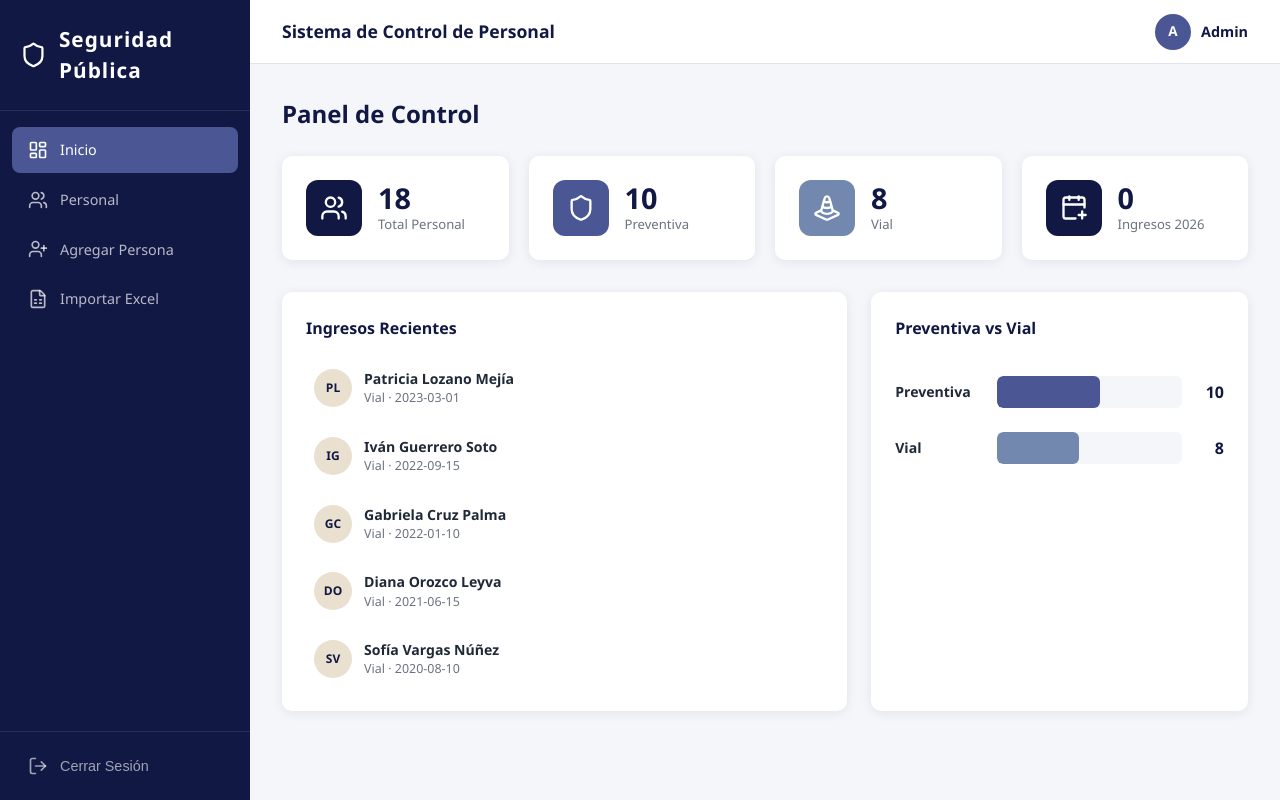
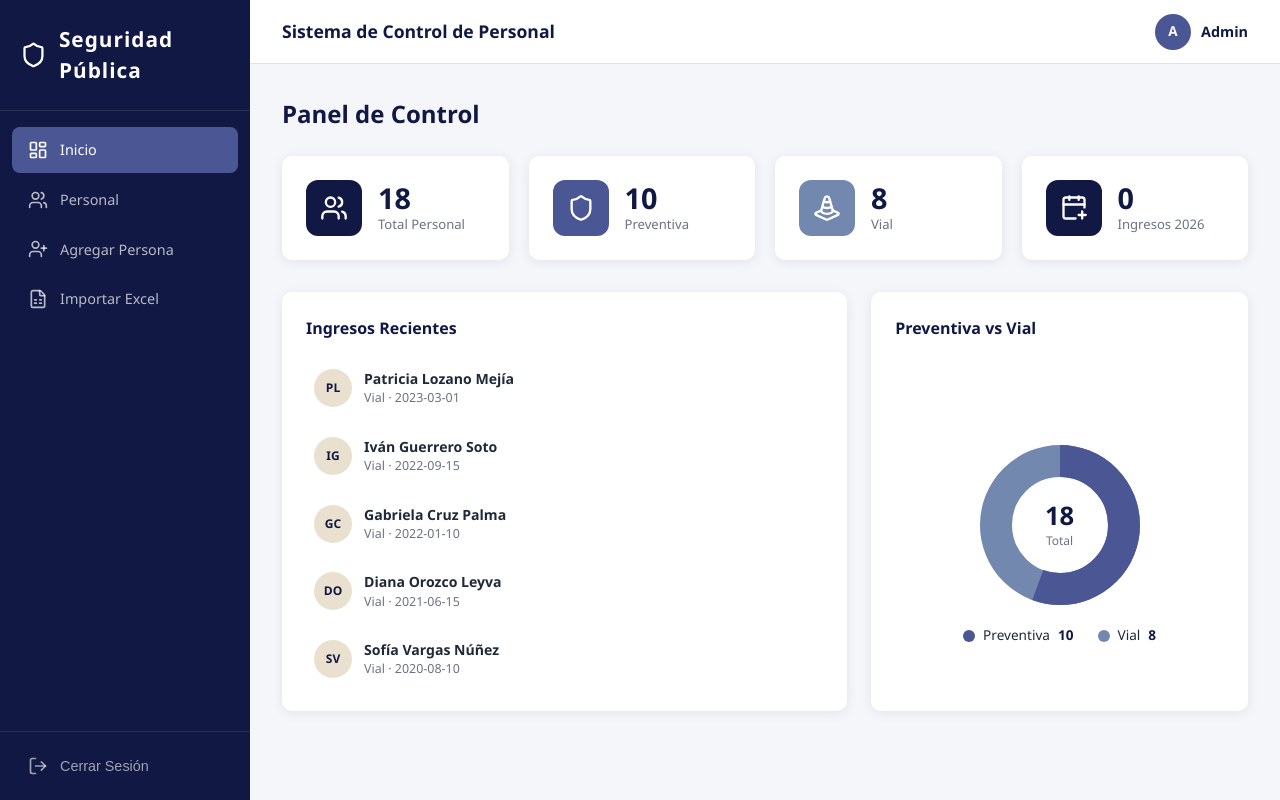
Before and after one commit to DiegoAragon13/Sistema_de_Control_policial, a React (Vite) app: page / in a window 1280 px wide. Both pictures are taken after typing "Sample", "Sample123" into the empty fields and a click on the button "Entrar". Built offline with nearby package versions, Linux system fonts and the light colour scheme.

Commit message:
Grafica de pizza Preventiva vs Vial centrada en la card

```diff
--- a/src/index.css
+++ b/src/index.css
@@ -464,6 +464,82 @@ body {
   font-weight: 700;
   color: var(--azul-oscuro);
   margin-bottom: 20px;
+}
+
+/* PIE CHART */
+.pie-chart-container {
+  display: flex;
+  flex-direction: column;
+  align-items: center;
+  justify-content: center;
+  padding: 16px 0;
+  height: 100%;
+}
+
+.pie-chart {
+  position: relative;
+  width: 160px;
+  height: 160px;
+  margin-bottom: 20px;
+}
+
+.pie-svg {
+  width: 100%;
+  height: 100%;
+}
+
+.pie-center {
+  position: absolute;
+  top: 50%;
+  left: 50%;
+  transform: translate(-50%, -50%);
+  text-align: center;
+  display: flex;
+  flex-direction: column;
+  align-items: center;
+}
+
+.pie-total {
+  font-size: 1.6rem;
+  font-weight: 800;
+  color: var(--azul-oscuro);
+  line-height: 1.2;
+}
+
+.pie-total-label {
+  font-size: 0.75rem;
+  color: var(--gris-texto);
+  font-weight: 500;
+}
+
+.pie-legend {
+  display: flex;
+  gap: 24px;
+}
+
+.pie-legend-item {
+  display: flex;
+  align-items: center;
+  gap: 8px;
+}
+
+.pie-dot {
+  width: 12px;
+  height: 12px;
+  border-radius: 50%;
+  flex-shrink: 0;
+}
+
+.pie-legend-text {
+  font-size: 0.85rem;
+  font-weight: 500;
+  color: var(--negro);
+}
+
+.pie-legend-value {
+  font-size: 0.85rem;
+  font-weight: 700;
+  color: var(--azul-oscuro);
 }
 
 .zone-list {
--- a/src/pages/Dashboard.jsx
+++ b/src/pages/Dashboard.jsx
@@ -76,26 +76,45 @@ function Dashboard({ personal }) {
 
         <div className="dashboard-card">
           <h3>Preventiva vs Vial</h3>
-          <div className="bar-chart">
-            <div className="bar-item">
-              <span className="bar-label">Preventiva</span>
-              <div className="bar-track">
-                <div
-                  className="bar-fill bar-fill-preventiva"
-                  style={{ width: `${(totalPreventiva / personal.length) * 100}%` }}
-                ></div>
+          <div className="pie-chart-container">
+            <div className="pie-chart">
+              <svg viewBox="0 0 200 200" className="pie-svg">
+                <circle
+                  cx="100"
+                  cy="100"
+                  r="80"
+                  fill="none"
+                  stroke="var(--azul-claro)"
+                  strokeWidth="40"
+                />
+                <circle
+                  cx="100"
+                  cy="100"
+                  r="80"
+                  fill="none"
+                  stroke="var(--azul-medio)"
+                  strokeWidth="40"
+                  strokeDasharray={`${(totalPreventiva / personal.length) * 502.65} 502.65`}
+                  strokeDashoffset="0"
+                  transform="rotate(-90 100 100)"
+                />
+              </svg>
+              <div className="pie-center">
+                <span className="pie-total">{personal.length}</span>
+                <span className="pie-total-label">Total</span>
               </div>
-              <span className="bar-value">{totalPreventiva}</span>
             </div>
-            <div className="bar-item">
-              <span className="bar-label">Vial</span>
-              <div className="bar-track">
-                <div
-                  className="bar-fill bar-fill-vial"
-                  style={{ width: `${(totalViales / personal.length) * 100}%` }}
-                ></div>
+            <div className="pie-legend">
+              <div className="pie-legend-item">
+                <span className="pie-dot" style={{ background: "var(--azul-medio)" }}></span>
+                <span className="pie-legend-text">Preventiva</span>
+                <span className="pie-legend-value">{totalPreventiva}</span>
               </div>
-              <span className="bar-value">{totalViales}</span>
+              <div className="pie-legend-item">
+                <span className="pie-dot" style={{ background: "var(--azul-claro)" }}></span>
+                <span className="pie-legend-text">Vial</span>
+                <span className="pie-legend-value">{totalViales}</span>
+              </div>
             </div>
           </div>
         </div>
```
